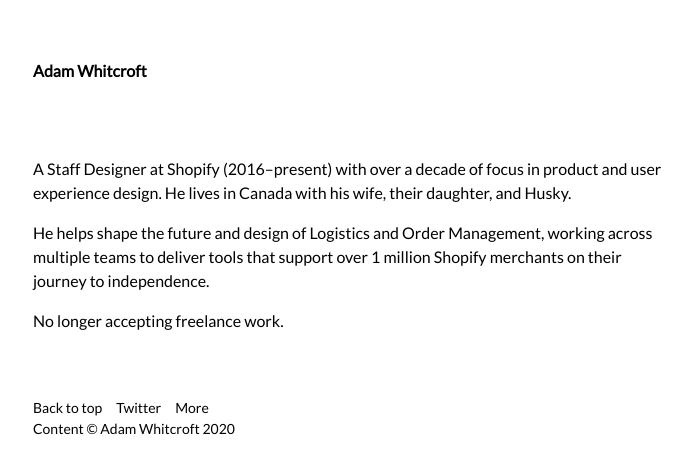
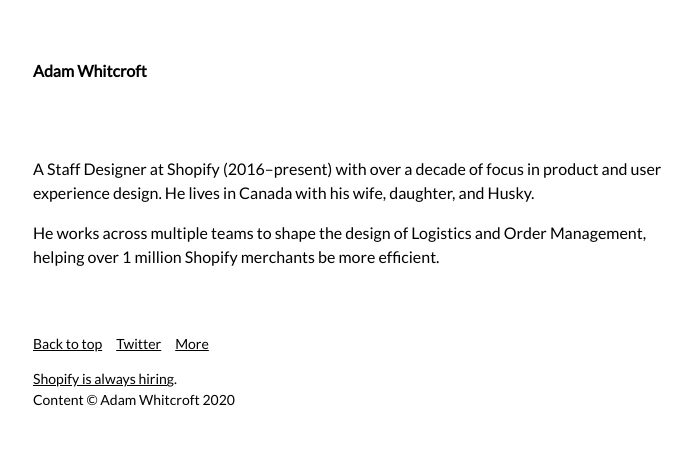
Before and after one commit to AdamWhitcroft/adamwhitcroft.github.io, a Jekyll site: the page built from index.md, in a window 1280 px wide. Shown: the top 474 px of the page, without its empty margins (287-979 px from the left). Built offline with Jekyll 4.4.1, drawn with Linux system fonts in a browser that asks for light colours.

Commit message:
tweaks to footer and intro

```diff
--- a/_includes/footer.html
+++ b/_includes/footer.html
@@ -6,5 +6,6 @@
 		</li>
 		{% endfor %}
 	</ul>
-	<p class="subdued">Content &copy; Adam Whitcroft {{ site.time | date: '%Y' }}</p>
+	<p><a href="https://www.shopify.com/careers">Shopify is always hiring</a>.</p>
+	<p>Content &copy; Adam Whitcroft {{ site.time | date: '%Y' }}</p>
 </footer>
--- a/_sass/_style.scss
+++ b/_sass/_style.scss
@@ -53,8 +53,6 @@
     padding-top: $measure;
     padding-bottom: $measure;
 
-    a {text-decoration: none;}
-
     p {
         margin: 0;
         font-size: .875em;
@@ -63,6 +61,7 @@
     ul {
         @extend .plain-ul;
         font-size: .875em;
+        margin-bottom: $measure / 3;
     }
 
     li {
--- a/index.md
+++ b/index.md
@@ -4,8 +4,6 @@
 class: home
 ---
 
-A Staff Designer at Shopify (2016--present) with over a decade of focus in product and user experience design. He lives in Canada with his wife, their daughter, and Husky.
+A Staff Designer at Shopify (2016--present) with over a decade of focus in product and user experience design. He lives in Canada with his wife, daughter, and Husky.
 
-He helps shape the future and design of Logistics and Order Management, working across multiple teams to deliver tools that support over 1 million Shopify merchants on their journey to independence.
-
-No longer accepting freelance work.
+He works across multiple teams to shape the design of Logistics and Order Management, helping over 1 million Shopify merchants be more efficient.
```
